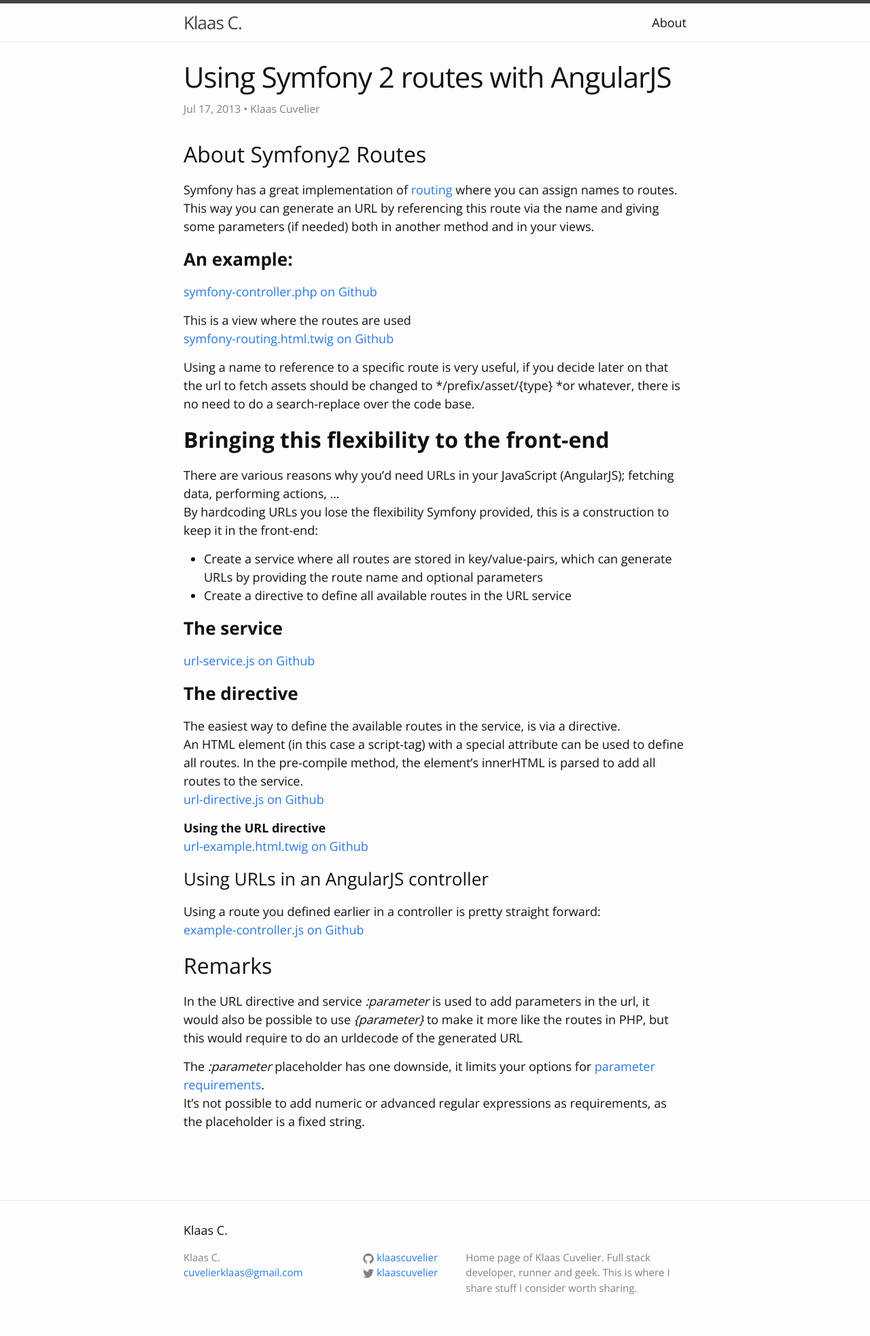
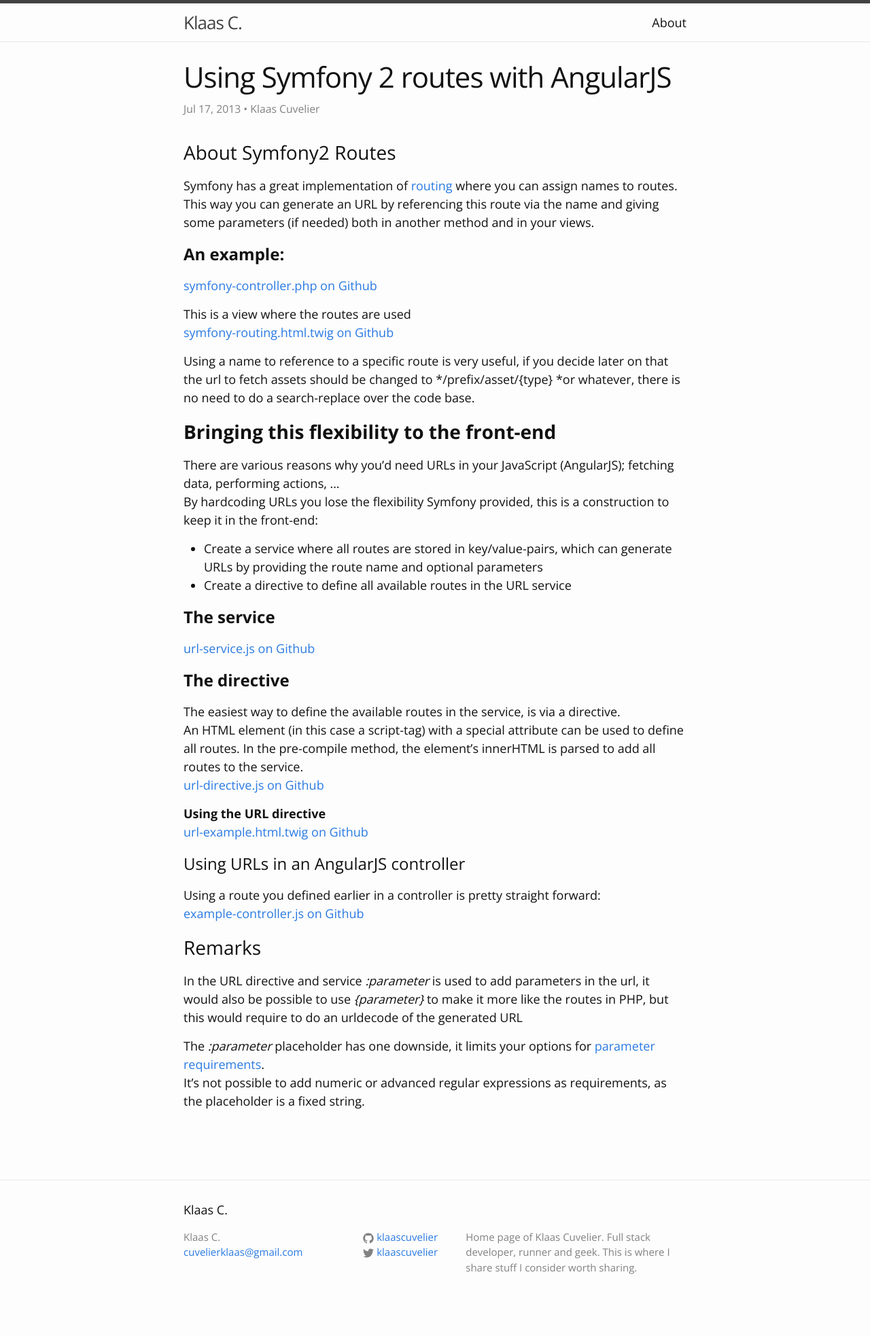
Before and after one commit to klaascuvelier/klaascuvelier.github.io, a Jekyll site: the page built from _posts/2013-07-17-using-symfony-2-routes-with-angularjs.md, in a window 1280 px wide. Shown: the whole page at 68% size. Built offline with Jekyll 4.4.1, drawn with Linux system fonts in a browser that asks for light colours; after the commit the page ends 1936 px from its top, so only the background shows below that.

Commit message:
Update titles a bit

```diff
--- a/_sass/_layout.scss
+++ b/_sass/_layout.scss
@@ -214,7 +214,7 @@
 .post-content {
     margin-bottom: $spacing-unit;
 
-    h2 {
+    h1 {
         font-size: 32px;
 
         @include media-query($on-laptop) {
@@ -226,8 +226,20 @@
         }
     }
 
+    h2 {
+        font-size: 28px;
+
+        @include media-query($on-laptop) {
+            font-size: 24px;
+        }
+
+        @include media-query($on-palm) {
+            font-size: 22px;
+        }
+    }
+
     h3 {
-        font-size: 26px;
+        font-size: 24px;
 
         @include media-query($on-laptop) {
             font-size: 22px;
```
Also changed, not shown: _posts/2016-09-21-angular2-internationalization.md (added).
